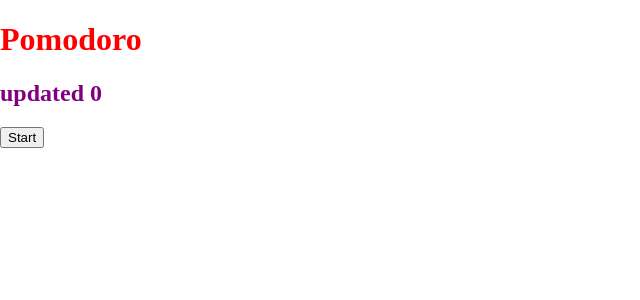
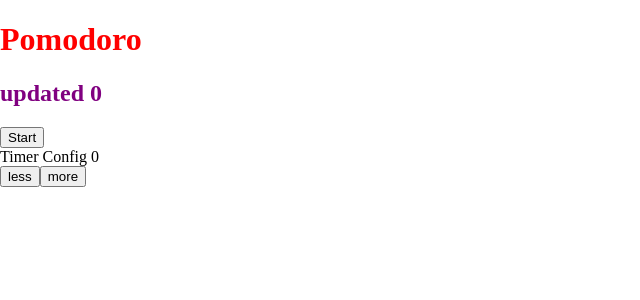
Before and after one commit to AlexandruNst/Pomoplex, a React (Vite) app: page / in a window 1280 px wide. Shown: the top 300 px of the page, without its empty margins (0-640 px from the left). Built offline with nearby package versions, Linux system fonts and the light colour scheme.

Commit message:
Added state to the App, more separation of concerns

```diff
--- a/src/App.jsx
+++ b/src/App.jsx
@@ -1,13 +1,56 @@
 import { useState, useEffect } from 'react'
 import './App.scss'
-import { Pomodoro, Tasks } from './components'
+import { Pomodoro, Tasks, TimerConfig, PomodoroButton } from './components'
 
 function App() {
+
+  const [minutes, setMinutes] = useState(5)
+  const [timerTicking, setTimerTicking] = useState(true)
+
+  function toggleTimer() {
+    if (minutes > 0) setTimerTicking(oldTimerTicking => !oldTimerTicking)
+    // if (minutes === 0) setMinutes(5)
+  }
+
+  useEffect(() => {
+    if (minutes <= 0) setTimerTicking(false)
+  }, [minutes])
+
+  useEffect(() => {
+    if (timerTicking) {
+      const timerInterval = setInterval(() => {
+        setMinutes(oldMinutes => oldMinutes - 1)
+      }, 1000)
+      return () => clearInterval(timerInterval)
+    }
+  }, [timerTicking])
+
+
+  function incrementTimer() {
+    setMinutes(oldMinutes => oldMinutes + 1)
+  }
+
+  function decrementTimer() {
+    setMinutes(oldMinutes => oldMinutes > 1 ? oldMinutes - 1 : 1)
+  }
 
   return (
     <main>
       <h1>Pomodoro</h1>
-      <Pomodoro />
+      <Pomodoro
+        minutes={minutes}
+        toggleTimer={toggleTimer}
+      />
+      <PomodoroButton
+        toggleTimer={toggleTimer}
+        timerTicking={timerTicking}
+      />
+      <TimerConfig
+        minutes={minutes}
+        setMinutes={setMinutes}
+        incrementTimer={incrementTimer}
+        decrementTimer={decrementTimer}
+      />
     </main>
   )
 }
--- a/src/components/Pomodoro/Pomodoro.jsx
+++ b/src/components/Pomodoro/Pomodoro.jsx
@@ -1,35 +1,40 @@
 import { useEffect, useState } from 'react'
 import './Pomodoro.scss'
 
-export default function Pomodoro() {
+export default function Pomodoro(props) {
     const [timer, setTimer] = useState("00:00")
-    const [minutes, setMinutes] = useState(5)
-    const [timerTicking, setTimerTicking] = useState(true)
+    // const [minutes, setMinutes] = useState(5)
+    // const [timerTicking, setTimerTicking] = useState(true)
 
-    function toggleTimer() {
-        setTimerTicking(oldTimerTicking => !oldTimerTicking)
-        if (minutes === 0) setMinutes(5)
-    }
+    // function toggleTimer() {
+    //     setTimerTicking(oldTimerTicking => !oldTimerTicking)
+    //     if (props.minutes === 0) props.setMinutes(5)
+    // }
+
+    // useEffect(() => {
+    //     setTimer(`updated ${props.minutes}`)
+    //     if (props.minutes === 0) setTimerTicking(false)
+    // }, [props.minutes])
+
+    // useEffect(() => {
+    //     if (timerTicking) {
+    //         const timerInterval = setInterval(() => {
+    //             props.setMinutes(oldMinutes => oldMinutes - 1)
+    //         }, 1000)
+    //         return () => clearInterval(timerInterval)
+    //     }
+    // }, [timerTicking])
 
     useEffect(() => {
-        setTimer(`updated ${minutes}`)
-        if (minutes === 0) setTimerTicking(false)
-    }, [minutes])
-
-    useEffect(() => {
-        if (timerTicking) {
-            const timerInterval = setInterval(() => {
-                setMinutes(oldMinutes => oldMinutes - 1)
-            }, 1000)
-            return () => clearInterval(timerInterval)
-        }
-    }, [timerTicking])
+        setTimer(`updated ${props.minutes}`)
+        // if (props.minutes === 0) props.toggleTimer()
+    }, [props.minutes])
 
 
     return (
         <div className="pomodoro">
             <h2 className="pomodoro--title">{timer}</h2>
-            <button onClick={toggleTimer}>{timerTicking ? "Pause" : "Start"}</button>
+
         </div>
     )
 }
--- /dev/null
+++ b/src/components/PomodoroButton/PomodoroButton.jsx
@@ -0,0 +1,5 @@
+export default function PomodoroButton(props) {
+    return (
+        <button onClick={props.toggleTimer}>{props.timerTicking ? "Pause" : "Start"}</button>
+    )
+}
--- /dev/null
+++ b/src/components/TimerConfig/TimerConfig.jsx
@@ -0,0 +1,9 @@
+export default function TimerConfig(props) {
+    return (
+        <>
+            <div>Timer Config {props.minutes}</div>
+            <button onClick={props.decrementTimer}>less</button>
+            <button onClick={props.incrementTimer}>more</button>
+        </>
+    )
+}
--- a/src/components/index.js
+++ b/src/components/index.js
@@ -1,2 +1,4 @@
 export { default as Pomodoro } from "./Pomodoro/Pomodoro"
 export { default as Tasks } from "./Tasks/Tasks"
+export { default as TimerConfig } from "./TimerConfig/TimerConfig"
+export { default as PomodoroButton } from "./PomodoroButton/PomodoroButton"
```
Also changed, not shown: src/components/TimerConfig/TImerConfig.scss (added).
